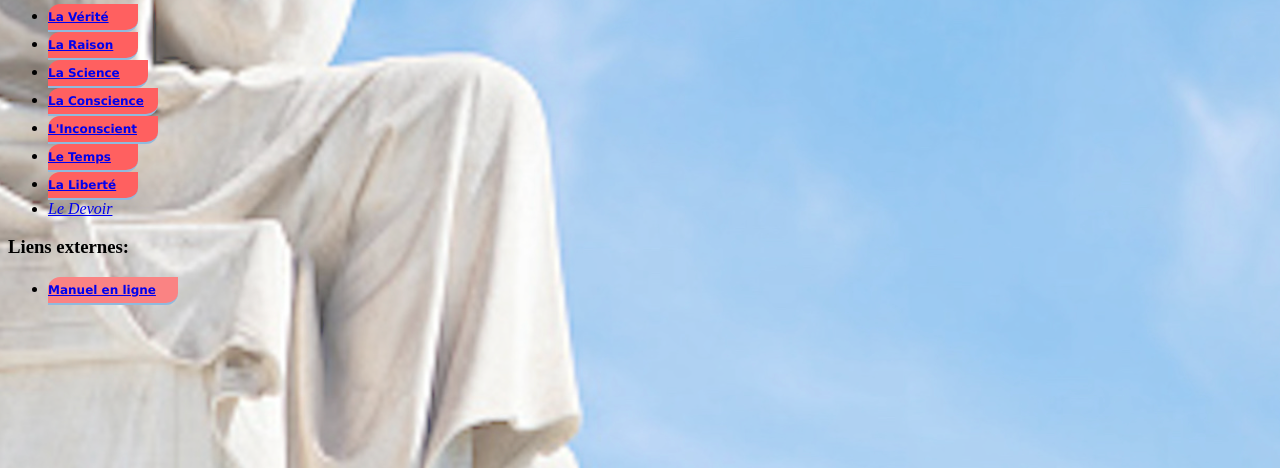
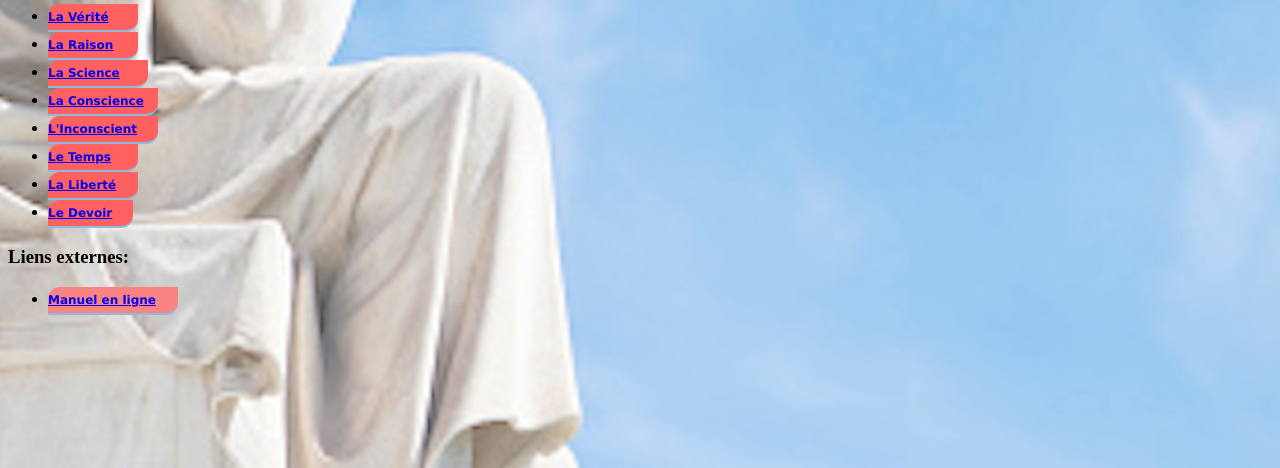
Before and after one commit to denisdoryan/mescours, a PHP site: the page made by Cours PHI/philo.html in a window 1280 px wide. Shown: the part 183-651 px from the top of the page. Run offline with PHP 8.4, Linux system fonts and the light colour scheme.

Commit message:
Update stylephilo.css

```diff
--- a/Cours PHI/stylephilo.css
+++ b/Cours PHI/stylephilo.css
@@ -118,6 +118,17 @@ html
   margin: 0;
 }
 
+.bouton8 {
+  border-radius:12px 0 12px 0;
+  background: #FF6060;
+  border:none;
+  color:#fff;
+  font:bold 12px Verdana;
+  padding:6px 0 6px 0;
+  width: 85px;
+  border-bottom: 2px solid #90bade;
+  margin: 0;
+}
 
 .boutonmanuel {
   border-radius:12px 0 12px 0;
```
